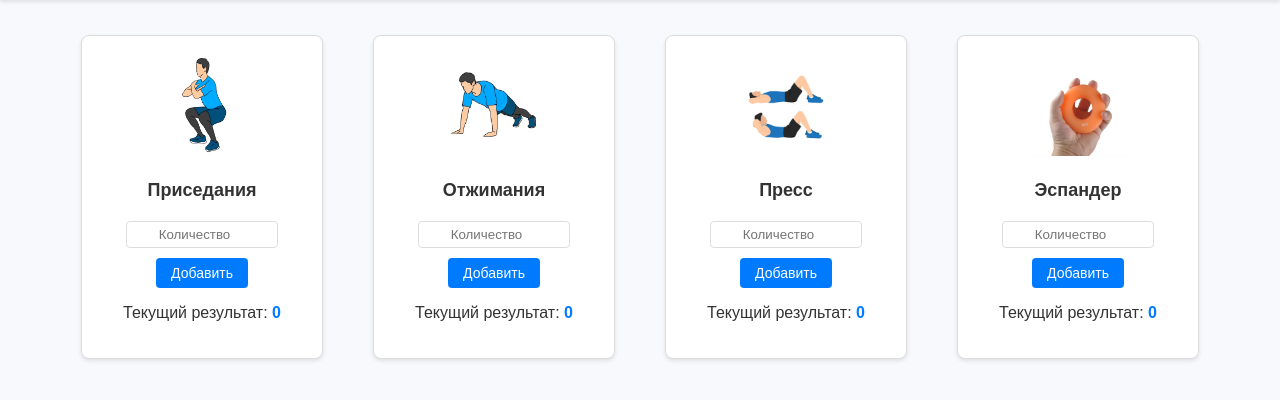
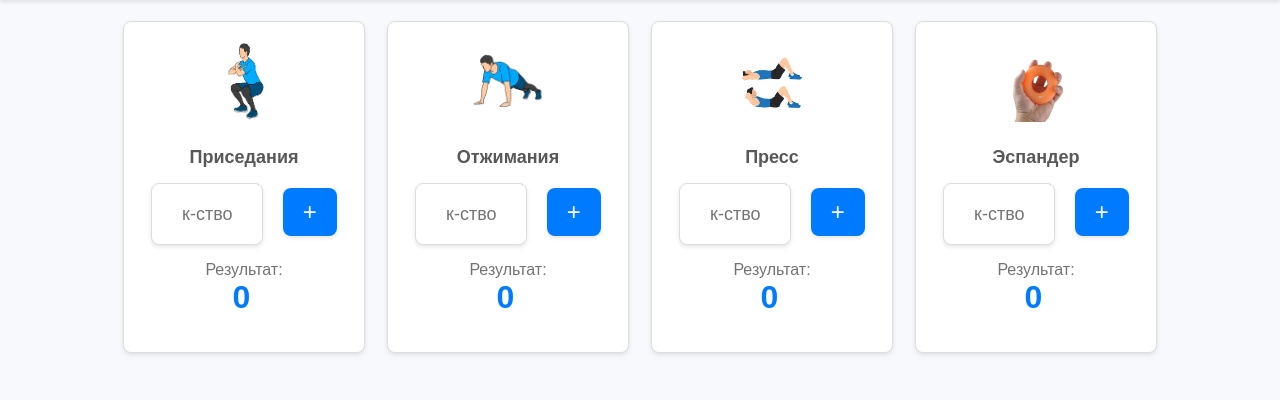
Before and after one commit to itkopets/workout, a Flask app: page /day/1 in a window 1280 px wide. Shown: the part 227-627 px from the top of the page. Run offline with Flask 3, Linux system fonts and the light colour scheme; data that the repository does not hold is empty.

Commit message:
фикс страницы упражнений

```diff
--- a/static/css/styles.css
+++ b/static/css/styles.css
@@ -20,10 +20,124 @@ header {
 /* Основной контент */
 main {
     padding: 20px;
-    display: flex; /* Используем flexbox */
-    justify-content: center; /* Центрируем содержимое */
-    flex-wrap: wrap; /* Позволяем перенос блоков на следующую строку */
-    gap: 20px; /* Расстояние между блоками */
+    display: flex;
+    justify-content: center;
+    align-items: center;
+    flex-wrap: wrap; /* Горизонтальное размещение блоков с переносом */
+    gap: 20px;
+}
+
+/* Блок упражнений */
+.exercise-block {
+    border: 1px solid #ddd;
+    background: white;
+    border-radius: 8px;
+    padding: 20px;
+    text-align: center;
+    box-shadow: 0 2px 4px rgba(0, 0, 0, 0.1);
+    margin: 1px;
+    display: flex;
+    flex-direction: column;
+    align-items: center;
+    width: 200px; /* Фиксированная ширина */
+    transition: transform 0.2s, box-shadow 0.2s;
+}
+
+.exercise-block:hover {
+    transform: translateY(-0px);/*потом можно добавить для смещения карточки*/
+    box-shadow: 0 4px 8px rgba(0, 0, 0, 0.15);
+}
+
+.exercise-block img {
+    width: 80px;
+    height: 80px;
+    margin-bottom: 10px;
+}
+
+.exercise-block h2 {
+
+    color: #585858;
+    font-size: 18px;
+}
+
+/* Входное поле */
+.exercise-block input {
+    height: 50px; /* Увеличенная высота */
+    width: 100px; /* Узкая ширина */
+    font-size: 18px; /* Крупный текст */
+    border: 1px solid #ddd;
+    border-radius: 8px;
+    text-align: center;
+    box-shadow: 0 2px 4px rgba(0, 0, 0, 0.1);
+    padding: 5px;
+    margin: 00px 0; /* Отступы сверху и снизу */
+}
+
+/* Убираем стандартные стрелки в input */
+input[type="number"]::-webkit-inner-spin-button,
+input[type="number"]::-webkit-outer-spin-button {
+    -webkit-appearance: none;
+    appearance: none;
+    margin: 0;
+}
+
+input[type="number"] {
+    -moz-appearance: textfield; /* Убираем стрелки в Firefox */
+}
+
+/* Кнопка "Добавить" */
+.exercise-block button {
+    padding: 10px 20px;
+    background-color: #007bff;
+    margin-left: 15px;
+    color: white;
+    border: none;
+    border-radius: 8px;
+    cursor: pointer;
+    font-size: 24px;
+    transition: background-color 0.3s, transform 0.2s, box-shadow 0.2s;
+    box-shadow: 0 2px 4px rgba(0, 0, 0, 0.1);
+}
+
+.exercise-block button:hover {
+    background-color: #0056b3;
+    transform: scale(1.05);
+    box-shadow: 0 4px 8px rgba(0, 0, 0, 0.2);
+}
+
+/* Текущий результат */
+.exercise-block .result {
+    font-weight: bold;
+    color: #007bff;
+    margin-left: 0px;
+    margin-right: 5px;
+    font-size: 32px;
+}
+/* Текущий результат */
+.exercise-block .result_t {
+    /*font-weight:bold;*/
+    text-align: right;
+    color: #737373;
+    font-size: 16px;
+    text-align: right;
+    display: flex;
+    justify-content: flex-end;
+}
+/* Кнопка "Назад" */
+.back-button {
+    display: inline-block;
+    margin: 10px;
+    padding: 10px 20px;
+    color: white;
+    background-color: #007bff;
+    text-decoration: none;
+    border-radius: 8px;
+    transition: background-color 0.3s, transform 0.2s;
+}
+
+.back-button:hover {
+    background-color: #0056b3;
+    transform: scale(1.05);
 }
 
 /* Таблица календаря */
@@ -67,6 +181,7 @@ main {
     margin-bottom: 10px;
     color: #000;
 }
+
 .calendar-day a {
     text-decoration: none; /* Убирает подчеркивание */
     color: inherit; /* Наследует цвет от родителя */
@@ -83,6 +198,7 @@ main {
 .calendar-day .results .exercise-value {
     color: #003366; /* Темно-синий */
     font-weight: bold;
+
 }
 
 /* Ховер эффект */
@@ -112,82 +228,3 @@ main {
     height: 120px;
     width: 120px;
 }
-
-/* Блок упражнений */
-.exercise-block {
-    border: 1px solid #ddd;
-    background: white;
-    border-radius: 8px;
-    padding: 20px;
-    text-align: center;
-    box-shadow: 0 2px 4px rgba(0, 0, 0, 0.1);
-
-    margin: 15px;
-    display: inline-block;
-    width: 200px;
-    transition: transform 0.2s, box-shadow 0.2s;
-}
-
-.exercise-block:hover {
-    transform: translateY(-5px);
-    box-shadow: 0 4px 8px rgba(0, 0, 0, 0.15);
-}
-
-.exercise-block img {
-    width: 100px;
-    height: 100px;
-    margin-bottom: 10px;
-}
-
-.exercise-block h2 {
-    margin: 10px 0;
-    font-size: 18px;
-}
-
-.exercise-block input {
-    width: 70%;
-    padding: 5px;
-    margin: 10px 0;
-    border: 1px solid #ddd;
-    border-radius: 4px;
-    text-align: center;
-}
-
-.exercise-block button {
-    padding: 7px 15px;
-    background-color: #007bff;
-    color: white;
-    border: none;
-    border-radius: 4px;
-    cursor: pointer;
-    font-size: 14px;
-    transition: background-color 0.3s, box-shadow 0.3s;
-}
-
-.exercise-block button:hover {
-    background-color: #0056b3;
-    box-shadow: 0 2px 4px rgba(0, 0, 0, 0.15);
-}
-
-.exercise-block .result {
-    font-weight: bold;
-    color: #007bff;
-    margin-top: 10px;
-}
-
-/* Кнопка "Назад" */
-.back-button {
-    display: inline-block;
-    margin: 10px;
-    padding: 10px 20px;
-    color: white;
-    background-color: #007bff;
-    text-decoration: none;
-    border-radius: 5px;
-    transition: background-color 0.3s, transform 0.2s;
-}
-
-.back-button:hover {
-    background-color: #0056b3;
-    transform: scale(1.05);
-}
--- a/templates/day.html
+++ b/templates/day.html
@@ -17,30 +17,38 @@
         <div class="exercise-block" data-exercise="squats">
             <img src="/static/images/squats.png" alt="Приседания">
             <h2>Приседания</h2>
-            <input type="number" min="1" placeholder="Количество">
-            <button>Добавить</button>
-            <p>Текущий результат: <span class="result">0</span></p>
+            <div class="input-group">
+                <input type="number" min="1" placeholder="к-ство">
+                <button>+</button>
+            </div>
+            <p><span class="result_t">Результат:</span><span class="result">0</span></p>
         </div>
         <div class="exercise-block" data-exercise="pushups">
             <img src="/static/images/pushups.png" alt="Отжимания">
             <h2>Отжимания</h2>
-            <input type="number" min="1" placeholder="Количество">
-            <button>Добавить</button>
-            <p>Текущий результат: <span class="result">0</span></p>
+            <div class="input-group">
+                <input type="number" min="1" placeholder="к-ство">
+                <button>+</button>
+            </div>
+            <p><span class="result_t">Результат:</span><span class="result">0</span></p>
         </div>
         <div class="exercise-block" data-exercise="press">
             <img src="/static/images/press.png" alt="Пресс">
             <h2>Пресс</h2>
-            <input type="number" min="1" placeholder="Количество">
-            <button>Добавить</button>
-            <p>Текущий результат: <span class="result">0</span></p>
+            <div class="input-group">
+                <input type="number" min="1" placeholder="к-ство">
+                <button>+</button>
+            </div>
+            <p><span class="result_t">Результат:</span><span class="result">0</span></p>
         </div>
         <div class="exercise-block" data-exercise="expander">
             <img src="/static/images/expander.png" alt="Эспандер">
             <h2>Эспандер</h2>
-            <input type="number" min="1" placeholder="Количество">
-            <button>Добавить</button>
-            <p>Текущий результат: <span class="result">0</span></p>
+            <div class="input-group">
+                <input type="number" min="1" placeholder="к-ство">
+                <button>+</button>
+            </div>
+            <p><span class="result_t">Результат:</span><span class="result">0</span></p>
         </div>
     </main>
 </body>
```
